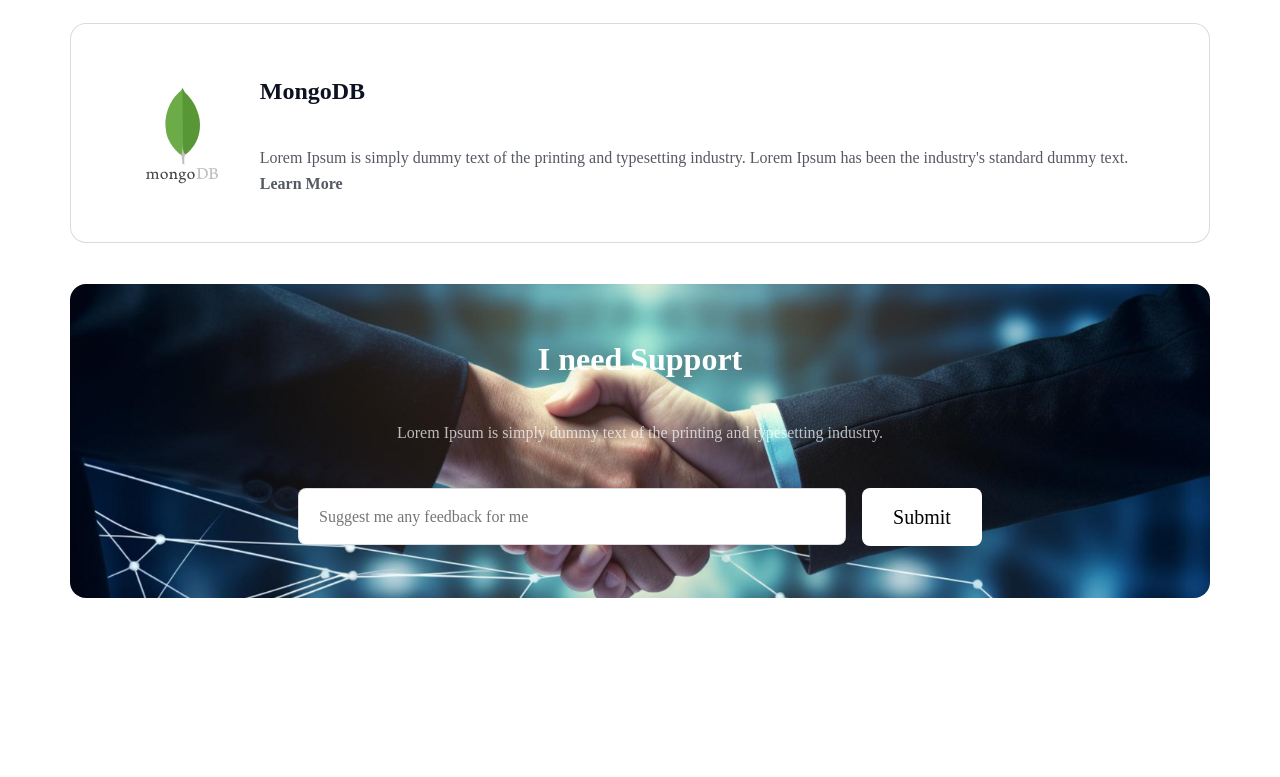
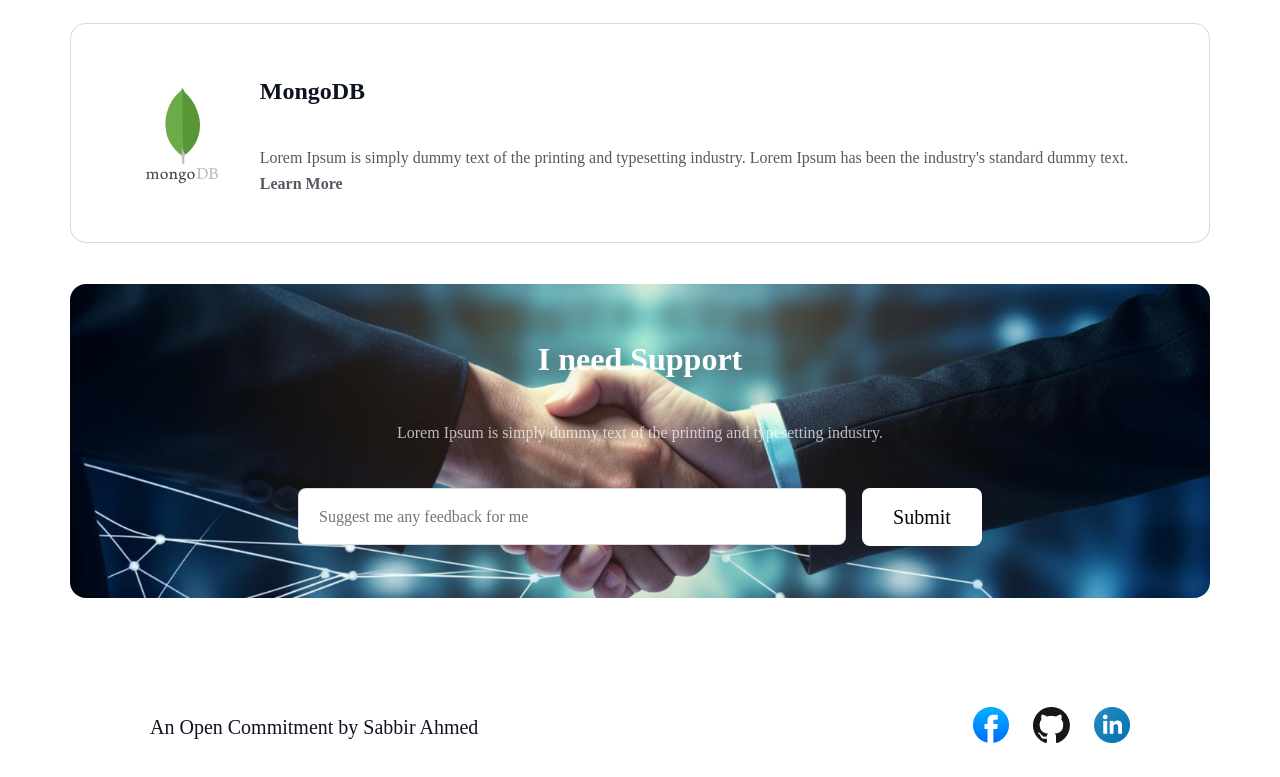
Before and after one commit to sabbir-ahmed13/Assingment-P1, a plain HTML site: page index.html in a window 1280 px wide. Shown: the part 4367-5144 px from the top of the page. Before the commit the page ends 4965 px from the top, so only its background shows below. Drawn offline with Linux system fonts and the light colour scheme; a web font is replaced by a local one.

Commit message:
social box added all section completed

```diff
--- a/index.html
+++ b/index.html
@@ -281,6 +281,32 @@
 					</div>
 				</div>
 			</section>
+			<section class="social-box">
+				<div class="social-content">
+					<p class="c-name">An Open Commitment by Sabbir Ahmed</p>
+					<div class="social-icon">
+						<a
+							href="https://www.facebook.com/sabbir.ahmed.699"
+							target="_blank"
+							><img
+								src="assets/facebook.png"
+								alt="Facebook"
+						/></a>
+						<a
+							href="https://github.com/sabbir-ahmed13"
+							target="_blank"
+							><img
+								src="assets/github.png"
+								alt="Github"
+						/></a>
+						<a href="#"
+							><img
+								src="assets/linkedin-icon 1.png"
+								alt="LinkedIn"
+						/></a>
+					</div>
+				</div>
+			</section>
 		</main>
 		<footer></footer>
 	</body>
--- a/styles/page.css
+++ b/styles/page.css
@@ -449,6 +449,7 @@ iframe {
 	margin: 0 auto;
 	width: 1140px;
 	height: 314px;
+	margin-bottom: 79px;
 }
 .feedback-box-bg-image {
 	background-image: url("../assets/handshake.jpg");
@@ -525,3 +526,35 @@ iframe {
 	text-align: center;
 	opacity: 0.7;
 }
+
+/* social box styles */
+.social-box {
+	width: auto;
+	height: 100px;
+	display: flex;
+	align-items: center;
+	justify-content: center;
+}
+.social-content {
+	width: 1140px;
+	height: 36px;
+	padding: 32px 150px;
+	display: flex;
+	justify-content: space-between;
+	align-items: center;
+}
+
+.social-icon {
+	display: flex;
+	justify-content: center;
+	align-items: center;
+	gap: 24px;
+}
+
+/* social box text formatting */
+.c-name {
+	color: rgba(13, 19, 33, 1);
+	font-family: Azeret Mono;
+	font-size: 20px;
+	font-weight: 500;
+}
```
